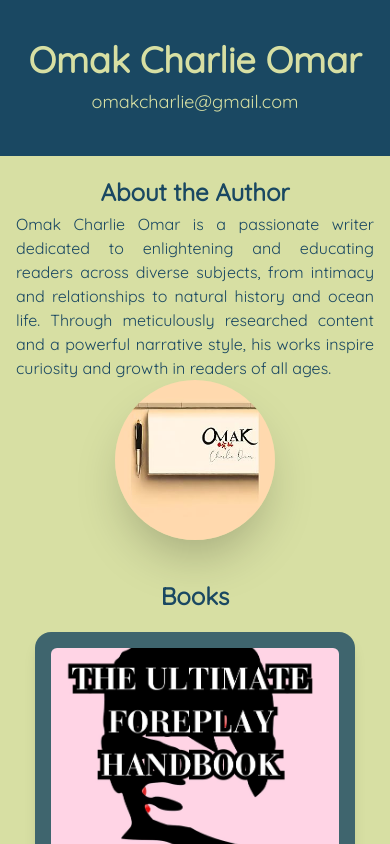
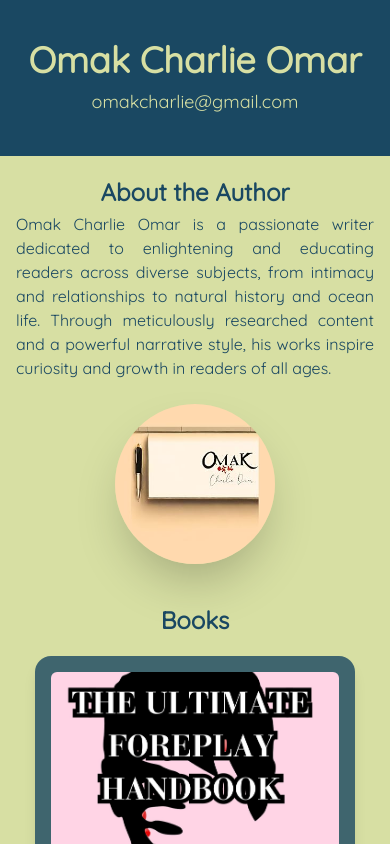
Before and after one commit to kkedarr/omak-charlie-books, a React (Vite) app: page / in a window 390 px wide. Shown: the top 844 px of the page. Built offline with nearby package versions, Linux system fonts and the light colour scheme.

Commit message:
minor correction - margin top to author picture

```diff
--- a/src/App.jsx
+++ b/src/App.jsx
@@ -53,7 +53,7 @@
           his works inspire curiosity and growth in readers of all ages.
         </p>
 
-        <div className="mt-0 md:mt-0">
+        <div className="mt-6 md:mt-0">
           <img className="w-40 h-40 rounded-full object-cover shadow-2xl" src={authorPic} alt="Author" />
         </div>
       </div>
```
